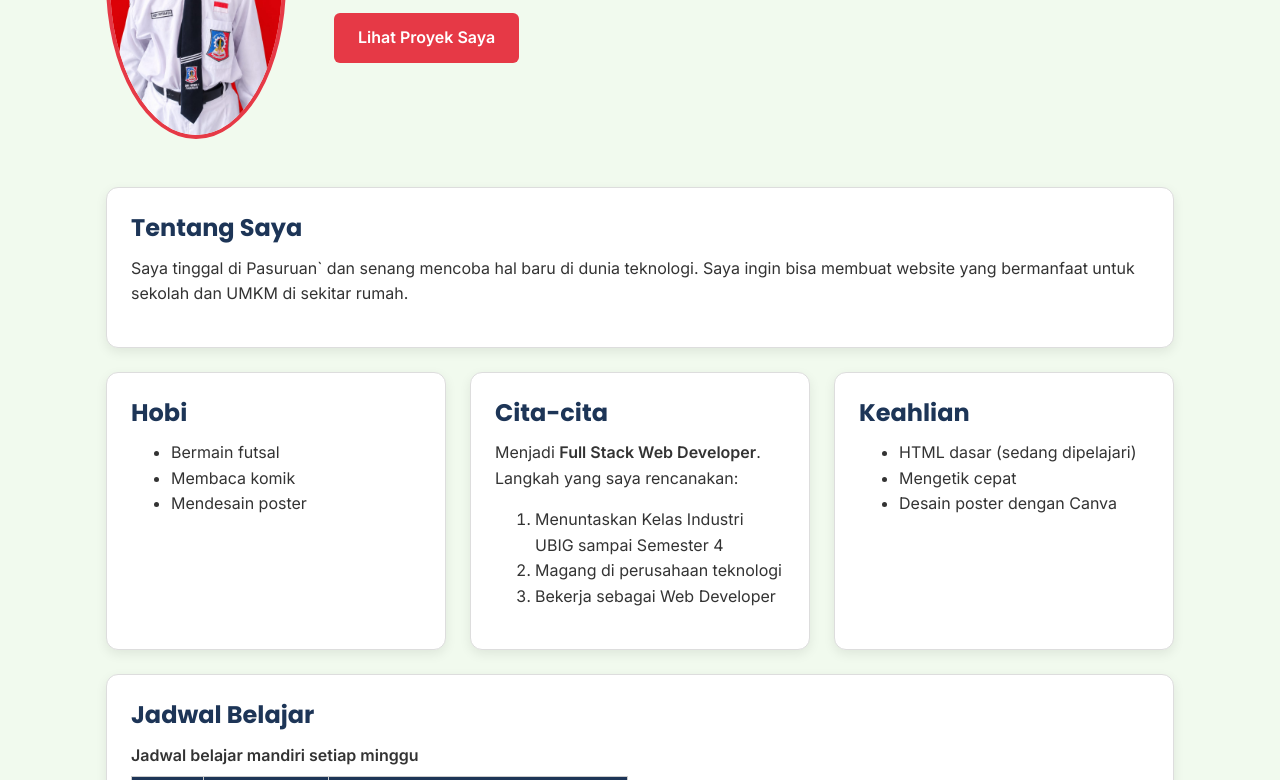
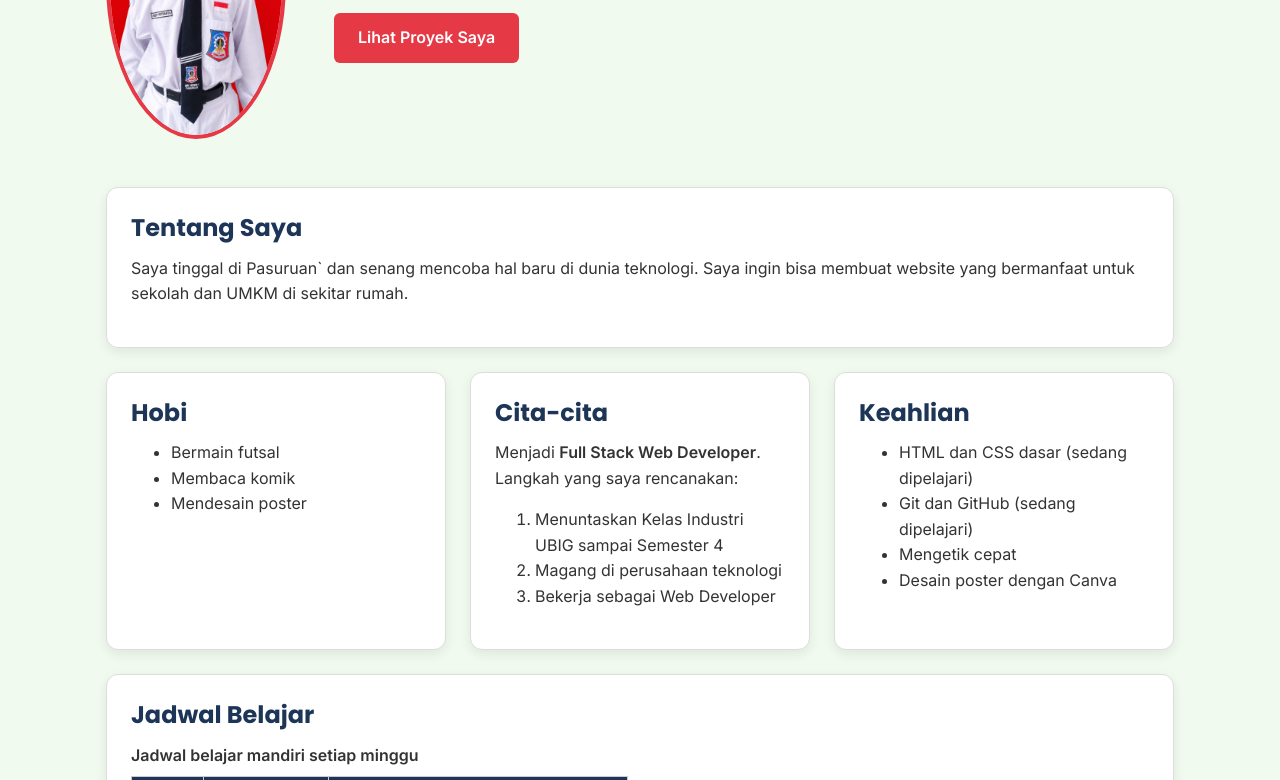
Before and after one commit to renzkopling/portofolio-rendy, a plain HTML site: page index.html in a window 1280 px wide. Shown: the part 320-1100 px from the top of the page. Drawn offline with Linux system fonts and the light colour scheme.

Commit message:
feat: tambah keahlian Git dan GitHub

```diff
--- a/index.html
+++ b/index.html
@@ -73,7 +73,8 @@
         <section class="kartu">
           <h2>Keahlian</h2>
           <ul>
-            <li>HTML dasar (sedang dipelajari)</li>
+            <li>HTML dan CSS dasar (sedang dipelajari)</li>
+            <li>Git dan GitHub (sedang dipelajari)</li>
             <li>Mengetik cepat</li>
             <li>Desain poster dengan Canva</li>
           </ul>
```
